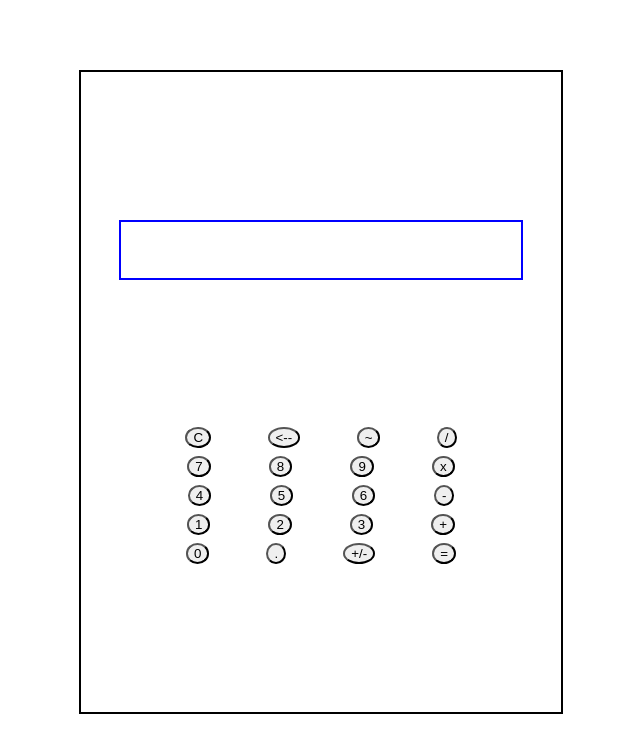
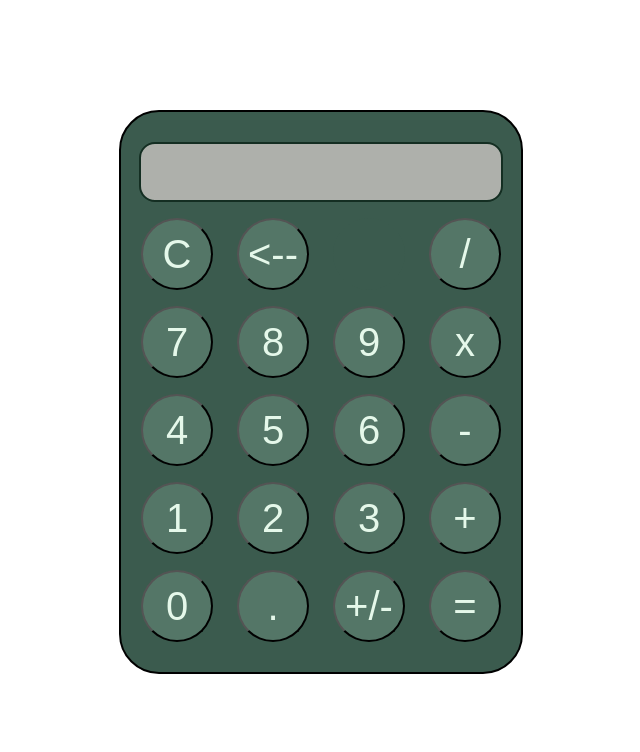
Before and after one commit to Atif-Pathan/a-cool-math-game, a plain HTML site: page index.html in a window 1280 px wide. Shown: the whole page, without its empty margins (319-959 px from the left). Drawn offline with Linux system fonts and the light colour scheme.

Commit message:
add some styling to make the UI look like a calculator

```diff
--- a/index.html
+++ b/index.html
@@ -13,7 +13,7 @@
             <div class="row1">
                 <button>C</button>
                 <button><--</button>
-                <button>~</button>
+                <button id="not-needed"></button>
                 <button>/</button>
             </div>
             <div class="row2">
--- a/style.css
+++ b/style.css
@@ -6,39 +6,57 @@ body {
 }
 
 .calculator {
-    width: 60vh;
-    height: 80vh;
+    width: 50vh;
+    height: 70vh;
     display: flex;
     flex-direction: column;
-    justify-content: space-evenly;
+    justify-content: center;
+    gap: 2vh;
     align-items: center;
     border: 2px solid black;
+    border-radius: 5vh;
+    /* background-color: rgb(169,180,172); */
+    background-color: rgb(59,91,78);
 }
 
 .display {
-    width: 50vh;
+    width: 45vh;
     height: 7vh;
-    border: 2px solid blue;
+    border: 2px solid rgb(20,46,34);
+    background-color: rgb(174,176,171,255);
+    border-radius: 2vh;
 }
 
 .inputs {
     display: flex;
     flex-direction: column;
-    gap: 1vh;
+    gap: 2vh;
     justify-content: space-evenly;
     align-items: center;
-    width: 50vh;
+    width: 45vh;
     /* border: 2px solid red; */
 }
 
 .row1, .row2, .row3, .row4, .row5 {
-    width: 48vh;
+    width: 45vh;
     /* border: 1px solid black; */
     display: flex;
-    justify-content: space-evenly;
+    justify-content: space-between;
     align-items: center;
+    /* gap: 4vh; */
 }
 
 button {
-    border-radius: 50%;
+    border-radius: 5vh;
+    width: 9vh;
+    height: 9vh;
+    background-color: rgb(84, 118, 103);
+    font-size: 5vh;
+    /* font-weight: bold; */
+    color: rgb(229, 248, 234);
 }
+
+#not-needed {
+    border: 0px;
+    background-color: rgb(59,91,78);
+}
```
